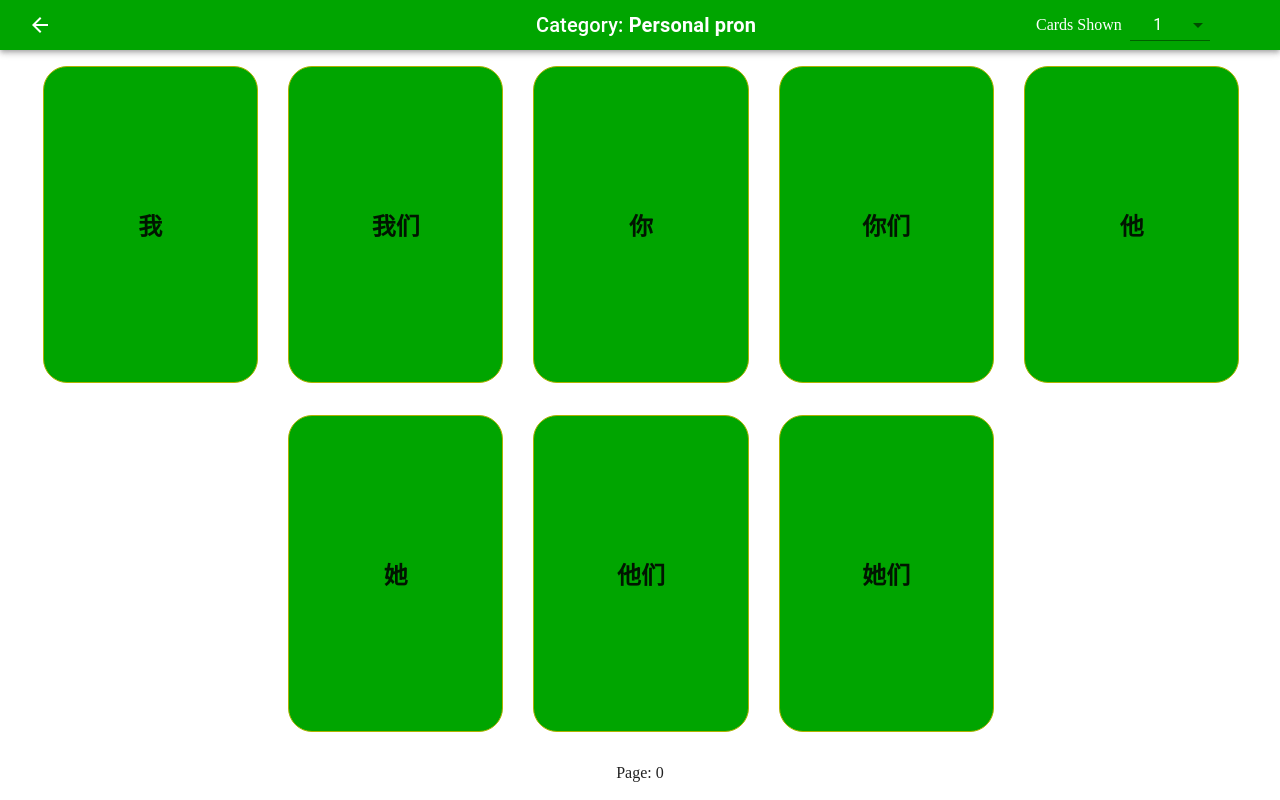
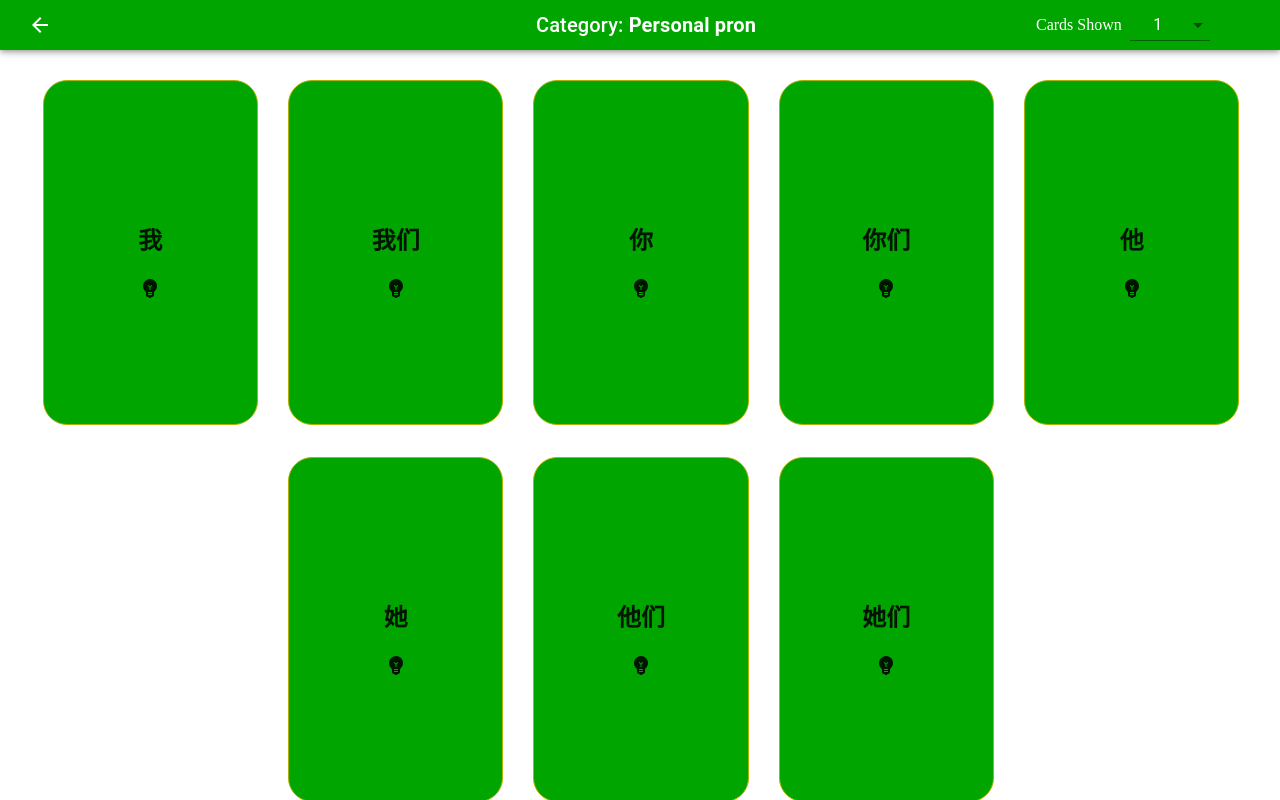
Before and after one commit to davidfitz314/HSK-Learn, a React (Create React App) app: page / in a window 1280 px wide. Both pictures are taken after a click on the button "PERSONAL PRON". Built offline with nearby package versions, Linux system fonts and the light colour scheme.

Commit message:
added tooltip for seeing pinyin

```diff
--- a/src/components/CardDisplay.tsx
+++ b/src/components/CardDisplay.tsx
@@ -14,16 +14,12 @@ import { CardPageNavigation } from './CardPageNavigation';
 
 const useStyles = makeStyles((theme: Theme) => createStyles({
     appBar: {
-        position: 'relative',
+        position: 'fixed',
         backgroundColor: '#00a500',
-
     },
     title: {
         marginLeft: theme.spacing(2),
         flex: 1,
-    },
-    gridSpacing: {
-        margin: theme.spacing(2),
     },
     formControl: {
         margin: theme.spacing(1),
--- a/src/components/CardFace.tsx
+++ b/src/components/CardFace.tsx
@@ -1,5 +1,7 @@
 import React from 'react';
-import { createStyles, makeStyles, Theme } from '@material-ui/core/styles';
+import { createStyles, makeStyles, Theme, withStyles } from '@material-ui/core/styles';
+import EmojiObjectsIcon from '@material-ui/icons/EmojiObjects';
+import Tooltip from "@material-ui/core/Tooltip";
 
 const useStyles = makeStyles((theme: Theme) => createStyles({
     cardStyle: {
@@ -10,7 +12,18 @@ const useStyles = makeStyles((theme: Theme) => createStyles({
         textAlign: 'center',
         border: '1px solid #aeb301',
         borderRadius: theme.spacing(3),
-    }
+        // "&:hover": {
+        //     backgroundColor: 'white',
+        // }
+    },
+    help: {
+        color: 'dark-grey',
+        backgroundColor: '#00a500',
+        "&:hover": {
+            color: 'yellow',
+            backgroundColor: '#00a500',
+        }
+    },
 }));
 
 type cardFaceProps = {
@@ -19,9 +32,35 @@ type cardFaceProps = {
     flip: () => void;
 }
 
+const HtmlTooltip = withStyles((theme: Theme) => ({
+    tooltip: {
+      backgroundColor: '#f5f5f9',
+      color: 'rgba(0, 0, 0, 0.87)',
+      maxWidth: 220,
+      fontSize: theme.typography.pxToRem(12),
+      border: '1px solid #dadde9',
+    },
+  }))(Tooltip);
+
 export const CardFace = ({text, hint, flip}: cardFaceProps) => {
     const classes = useStyles();
     return (
-        <div onClick={()=>flip()} className={classes.cardStyle}><h2>{text}</h2></div>
+        <div onClick={()=>flip()} className={classes.cardStyle}>
+            <h2>
+                {text}
+            </h2>
+            {hint && (
+                <HtmlTooltip
+                    placement='bottom'
+                    title={
+                    <React.Fragment>
+                        <h3>{hint}</h3>
+                    </React.Fragment>
+                    }
+                >
+                <EmojiObjectsIcon className={classes.help} />
+                </HtmlTooltip>
+            )}
+        </div>
     )
 };
--- a/src/components/CardPageNavigation.tsx
+++ b/src/components/CardPageNavigation.tsx
@@ -5,14 +5,8 @@ import { createStyles, makeStyles, Theme } from '@material-ui/core/styles';
 import { languageGroups } from './Utils/Types';
 
 const useStyles = makeStyles((theme: Theme) => createStyles({
-    appBar: {
-        position: 'relative',
-        backgroundColor: '#00a500',
-
-    },
-    title: {
-        marginLeft: theme.spacing(2),
-        flex: 1,
+    content: {
+        marginTop: theme.spacing(8),
     },
     gridSpacing: {
         margin: theme.spacing(2),
@@ -43,7 +37,7 @@ export const CardPageNavigation = ({items, cardsPerPage}: cardPageNavProps) => {
         }
     }
     return (
-        <div>
+        <div className={classes.content}>
         <Grid container alignItems='center' justify='center'>
             {items && items.map((item, key) => {
             return (
```
